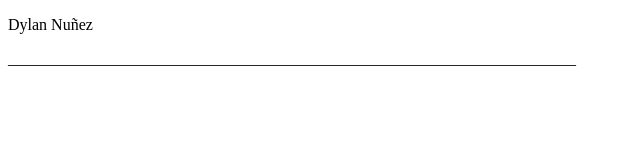
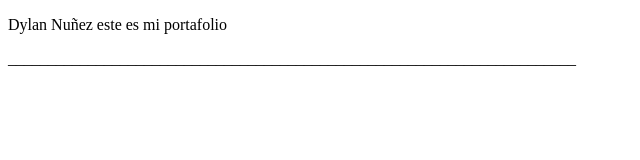
Before and after one commit to BELICUS/Portafolio, a plain HTML site: page index.html in a window 1280 px wide. Shown: the whole page, without its empty margins (0-640 px from the left). Drawn offline with Linux system fonts and the light colour scheme.

Commit message:
Update portfolio description in index.html

```diff
--- a/index.html
+++ b/index.html
@@ -6,7 +6,7 @@
     <title>Portafolio</title>
 </head>
 <body>
-    <P>Dylan Nuñez</P>
+    <P>Dylan Nuñez este es mi portafolio</P>
 <p>_______________________________________________________________________</p>
 </body>
 </html>
```
